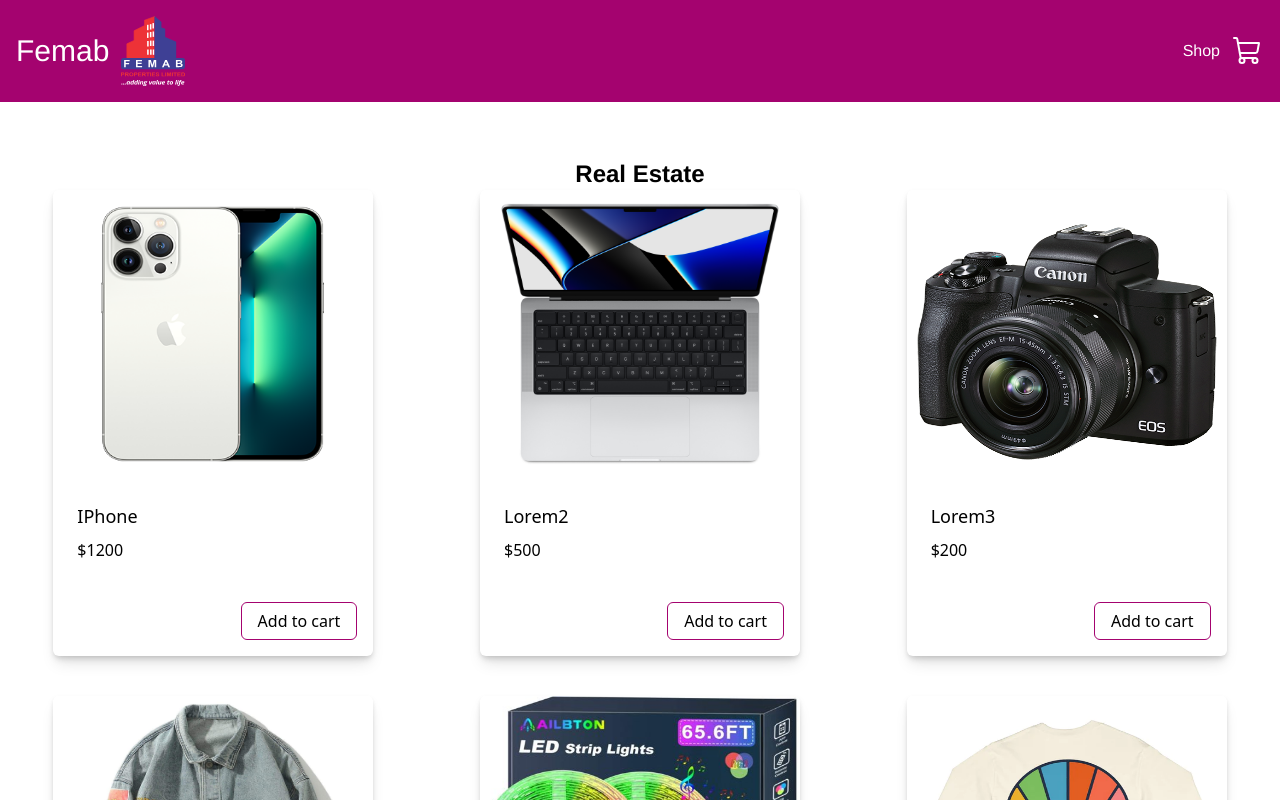
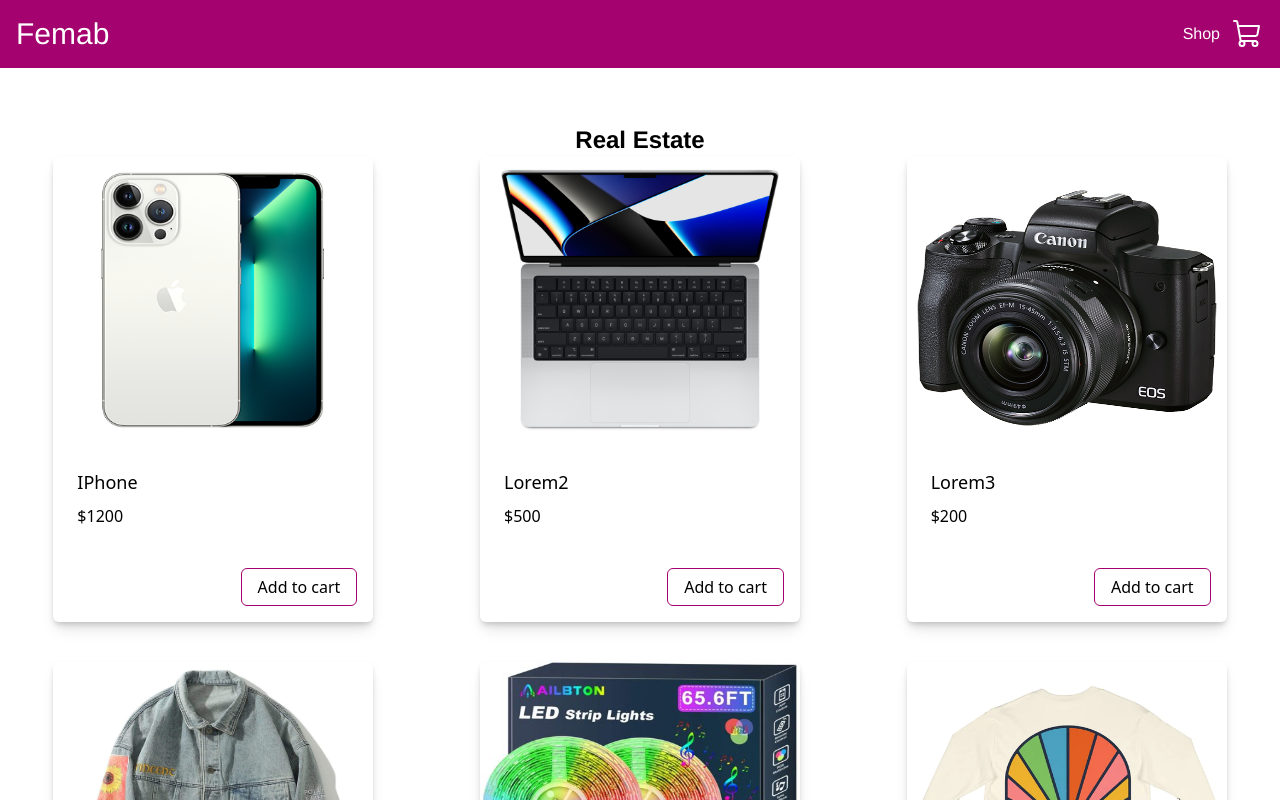
Before and after one commit to AgudaD/E-cart, a React (Vite) app: page / in a window 1280 px wide. Shown: the top 800 px of the page. Built offline with nearby package versions, Linux system fonts and the light colour scheme; a web font is replaced by a local one.

Commit message:
new commit

```diff
--- a/src/components/Navbar.jsx
+++ b/src/components/Navbar.jsx
@@ -6,8 +6,8 @@
   return (
     <div className="bg-[#A4036F] text-white flex justify-between items-center p-4 font-helvetica">
       <div className="flex items-center gap-3">
-        <p className="text-3xl">Femab</p>
-        <img src={logo} alt="" className="w-16" />
+        <Link to="/" className="text-3xl">Femab</Link>
+        {/* <img src={logo} alt="" className="w-16" /> */}
       </div>
       <div className="flex items-center gap-3">
         <Link to="/">Shop</Link>
```
